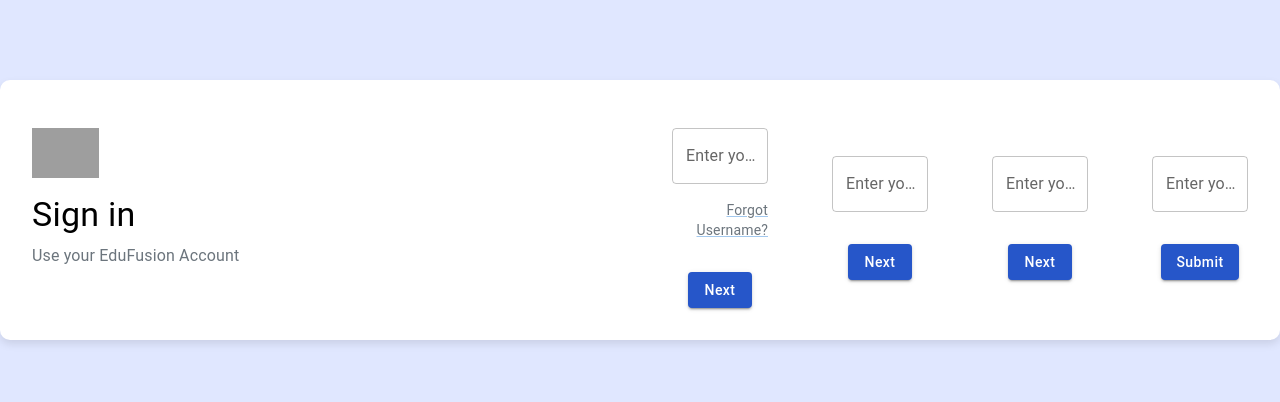
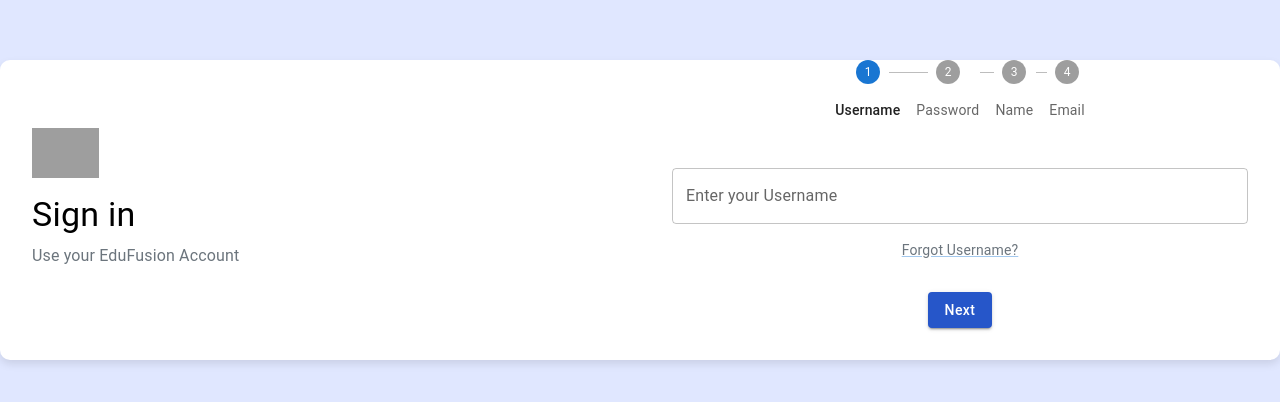
Before and after one commit to agamswaroop619/hack-cc, a Next.js app: page /signin in a window 1280 px wide. Shown: the part 190-592 px from the top of the page. Built offline with nearby package versions, Linux system fonts and the light colour scheme; grey boxes are pictures that could not be loaded.

Commit message:
add: signin

```diff
--- a/src/app/signin/page.tsx
+++ b/src/app/signin/page.tsx
@@ -7,24 +7,41 @@
   Container,
   Box,
   Link,
+  Stepper,
+  Step,
+  StepLabel,
 } from "@mui/material";
 import axios from "axios";
-import { width } from "@mui/system";
+
+const steps = ["Username", "Password", "Name", "Email"];
 
 export default function SignIn() {
-  const [step, setStep] = useState(1);
+  const [step, setStep] = useState(0);
   const [formData, setFormData] = useState({
     username: "",
+    password: "",
     name: "",
-    password: "",
     email: "",
   });
+  const [errors, setErrors] = useState<any>({});
+
+  const validateStep = () => {
+    let newErrors: any = {};
+    if (step === 0 && !formData.username)
+      newErrors.username = "Username is required";
+    if (step === 1 && !formData.password)
+      newErrors.password = "Password is required";
+    if (step === 2 && !formData.name) newErrors.name = "Name is required";
+    if (step === 3 && !formData.email) newErrors.email = "Email is required";
+    setErrors(newErrors);
+    return Object.keys(newErrors).length === 0;
+  };
 
   const handleNextClick = () => {
-    setStep(step + 1);
+    if (validateStep()) setStep((prevStep) => prevStep + 1);
   };
 
-  const handleChange = (e: any) => {
+  const handleChange = (e: React.ChangeEvent<HTMLInputElement>) => {
     const { name, value } = e.target;
     setFormData({
       ...formData,
@@ -33,6 +50,7 @@
   };
 
   const handleSubmit = async () => {
+    if (validateStep()) {
       try {
         const response = await axios.post(
           "https://7e06fa9a-a9ed-469c-851e-094b33332263-00-30aaaf9celq3y.sisko.replit.dev/register",
@@ -46,6 +64,7 @@
         console.log(response.data);
       } catch (error) {
         console.error(error);
+      }
     }
   };
 
@@ -62,12 +81,15 @@
           </Typography>
         </Box>
         <Box sx={styles.rightSideContainer}>
-          <Box
-            sx={{
-              ...styles.innerBox,
-              transform: `translateX(-${(step - 1) * 100}%)`,
-            }}
-          >
+          <Stepper activeStep={step} alternativeLabel>
+            {steps.map((label) => (
+              <Step key={label}>
+                <StepLabel>{label}</StepLabel>
+              </Step>
+            ))}
+          </Stepper>
+          <Box sx={styles.innerBox}>
+            {step === 0 && (
               <Box sx={styles.stepBox}>
                 <TextField
                   label="Enter your Username"
@@ -77,6 +99,8 @@
                   name="username"
                   value={formData.username}
                   onChange={handleChange}
+                  error={!!errors.username}
+                  helperText={errors.username}
                   sx={styles.textField}
                 />
                 <Link href="#" variant="body2" sx={styles.link}>
@@ -93,6 +117,8 @@
                   </Button>
                 </Box>
               </Box>
+            )}
+            {step === 1 && (
               <Box sx={styles.stepBox}>
                 <TextField
                   label="Enter your Password"
@@ -103,6 +129,8 @@
                   name="password"
                   value={formData.password}
                   onChange={handleChange}
+                  error={!!errors.password}
+                  helperText={errors.password}
                   sx={styles.textField}
                 />
                 <Box mt={2}>
@@ -116,6 +144,8 @@
                   </Button>
                 </Box>
               </Box>
+            )}
+            {step === 2 && (
               <Box sx={styles.stepBox}>
                 <TextField
                   label="Enter your Name"
@@ -125,6 +155,8 @@
                   name="name"
                   value={formData.name}
                   onChange={handleChange}
+                  error={!!errors.name}
+                  helperText={errors.name}
                   sx={styles.textField}
                 />
                 <Box mt={2}>
@@ -138,6 +170,8 @@
                   </Button>
                 </Box>
               </Box>
+            )}
+            {step === 3 && (
               <Box sx={styles.stepBox}>
                 <TextField
                   label="Enter your Email"
@@ -147,6 +181,8 @@
                   name="email"
                   value={formData.email}
                   onChange={handleChange}
+                  error={!!errors.email}
+                  helperText={errors.email}
                   sx={styles.textField}
                 />
                 <Box mt={2}>
@@ -160,6 +196,7 @@
                   </Button>
                 </Box>
               </Box>
+            )}
           </Box>
         </Box>
       </Box>
@@ -198,11 +235,10 @@
     display: "flex",
     alignItems: "center",
     justifyContent: "center",
+    flexDirection: "column",
   },
   innerBox: {
-    display: "flex",
-    width: "400%",
-    transition: "transform 0.5s ease-in-out",
+    width: "100%",
   },
   stepBox: {
     width: "100%",
```
Lines whose indentation alone changed are shown as unchanged.
